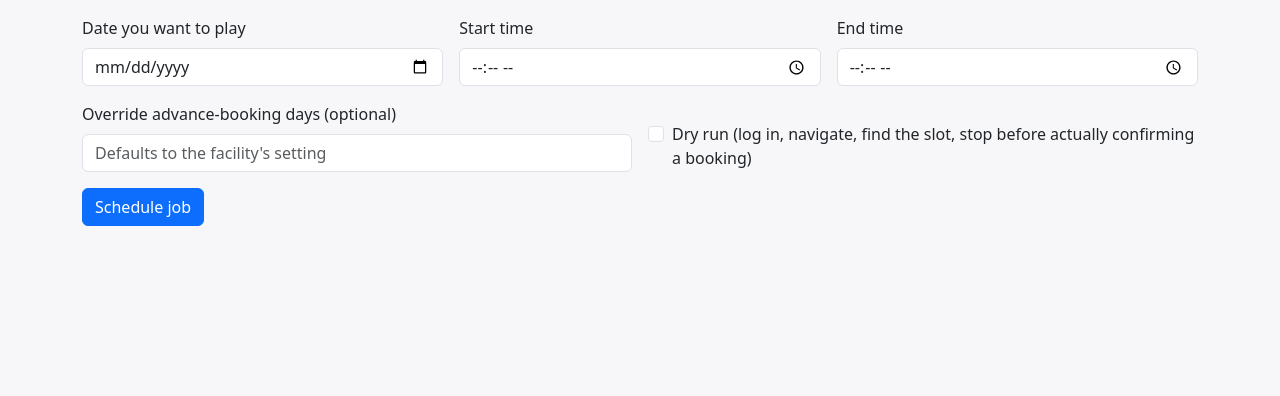
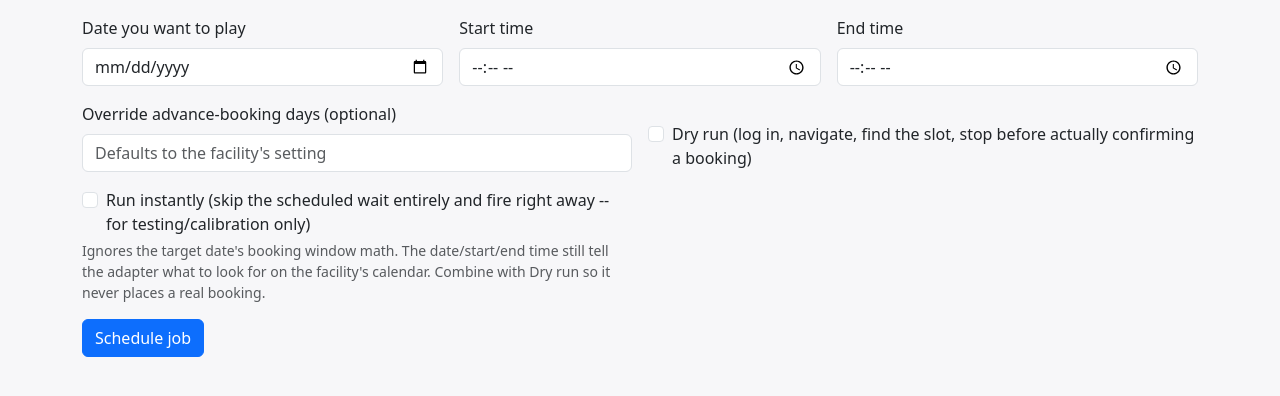
Before and after one commit to drdiaosez/court-booking-bot, a FastAPI app: template app/templates/job_new.html in a window 1280 px wide. Shown: the part 124-520 px from the top of the page. Run offline with FastAPI, Linux system fonts and the light colour scheme; the template is opened without the code that fills it, so the values that code supplies are empty.

Commit message:
Add instant-run option to skip scheduling wait for testing

```diff
--- a/app/schemas.py
+++ b/app/schemas.py
@@ -41,6 +41,7 @@ class JobIn(BaseModel):
     court_preference: str | None = None
     advance_days_override: int | None = None
     dry_run: bool = False
+    instant: bool = False  # skip the scheduled wait entirely and fire (almost) immediately
 
 
 class JobOut(BaseModel):
--- a/app/templates/job_new.html
+++ b/app/templates/job_new.html
@@ -40,6 +40,19 @@
       </label>
     </div>
   </div>
+  <div class="col-md-6">
+    <div class="form-check">
+      <input class="form-check-input" type="checkbox" name="instant" id="instant">
+      <label class="form-check-label" for="instant">
+        Run instantly (skip the scheduled wait entirely and fire right away -- for testing/calibration only)
+      </label>
+    </div>
+    <div class="form-text">
+      Ignores the target date's booking window math. The date/start/end time still tell the
+      adapter what to look for on the facility's calendar. Combine with Dry run so it never
+      places a real booking.
+    </div>
+  </div>
   <div class="col-12">
     <button type="submit" class="btn btn-primary">Schedule job</button>
   </div>
@@ -70,6 +83,7 @@ document.getElementById('job-form').addEventListener('submit', async (e) => {
     court_preference: form.get('court_preference') || null,
     advance_days_override: form.get('advance_days_override') ? parseInt(form.get('advance_days_override'), 10) : null,
     dry_run: form.get('dry_run') === 'on',
+    instant: form.get('instant') === 'on',
   };
   try {
     const job = await apiFetch('/api/jobs', { method: 'POST', body: JSON.stringify(payload) });
```
Also changed, not shown: app/jobs.py (+20 -13 lines).
